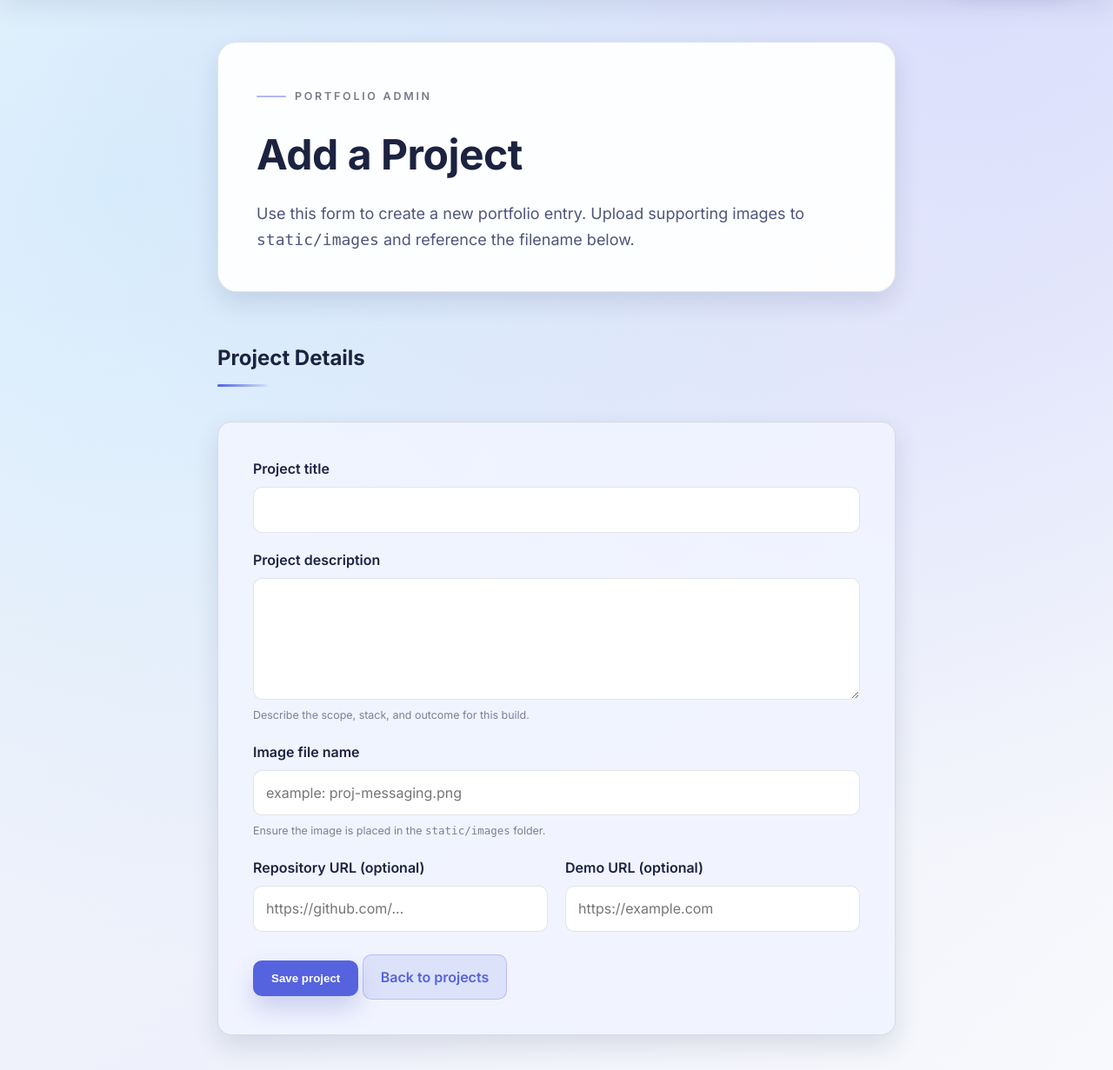
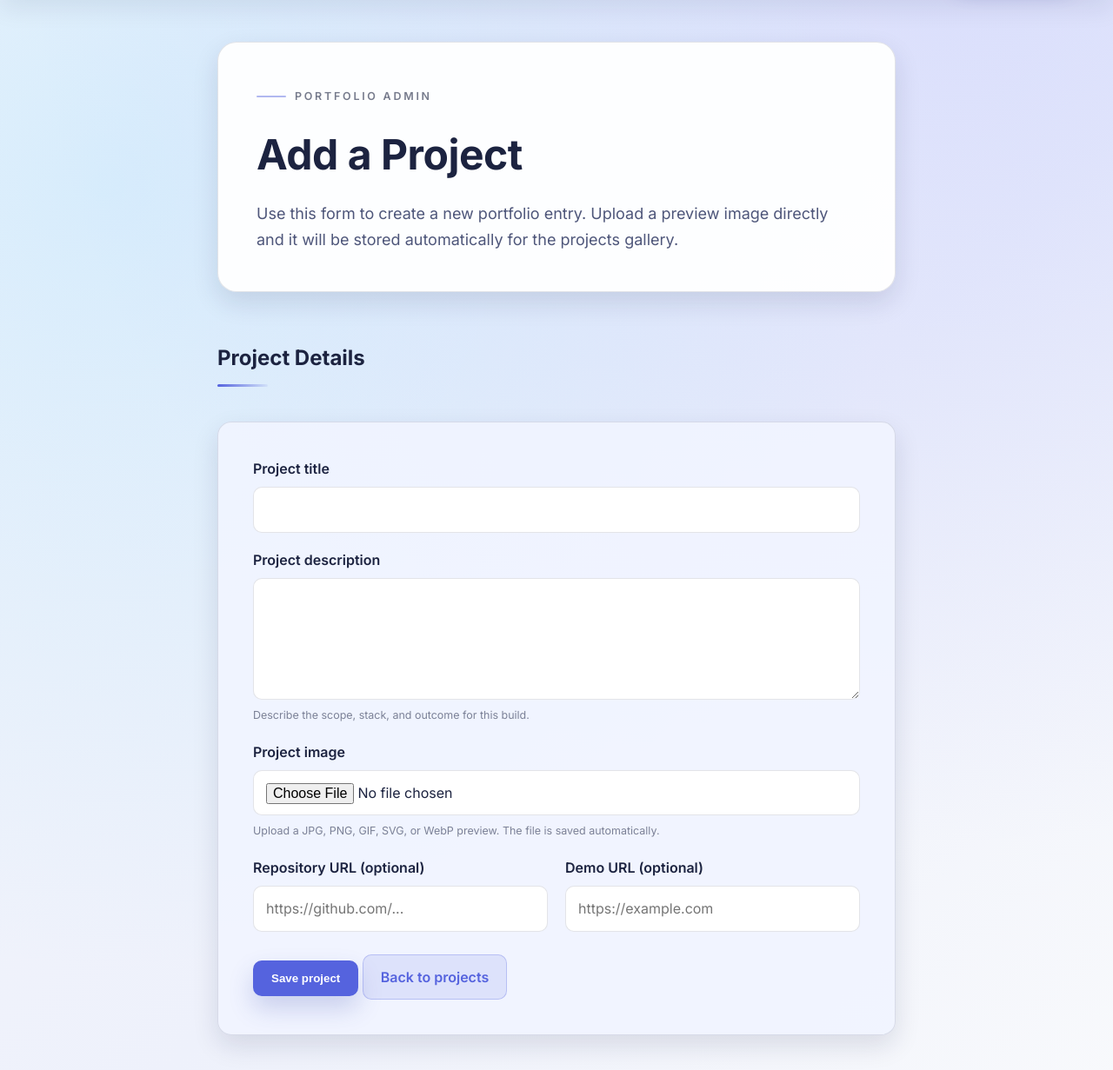
Before and after one commit to aaresoli/personal-website-flask, a Flask app: page /contact in a window 1280 px wide. Shown: the part 79-1310 px from the top of the page at 87% size. Run offline with Flask 3, Linux system fonts and the light colour scheme.

Commit message:
Enable project image uploads from form

```diff
--- a/app.py
+++ b/app.py
@@ -1,12 +1,27 @@
 """Flask application that serves the personal website via Jinja templates."""
 
+from pathlib import Path
+from uuid import uuid4
+
 from flask import Flask, redirect, render_template, request, url_for
+from werkzeug.utils import secure_filename
 
 import DAL
 
 DAL.init_db()
 
 app = Flask(__name__)
+
+UPLOAD_FOLDER = Path(app.root_path) / "static" / "images"
+ALLOWED_IMAGE_EXTENSIONS = {
+    "png",
+    "jpg",
+    "jpeg",
+    "gif",
+    "webp",
+    "svg",
+}
+UPLOAD_FOLDER.mkdir(parents=True, exist_ok=True)
 
 
 @app.route("/")
@@ -42,18 +57,37 @@ def contact():
     if request.method == "POST":
         title = request.form.get("title", "").strip()
         description = request.form.get("description", "").strip()
-        image_file_name = request.form.get("image_file_name", "").strip()
         repo_url = request.form.get("repo_url", "").strip() or None
         demo_url = request.form.get("demo_url", "").strip() or None
         form_data = {
             "title": title,
             "description": description,
-            "image_file_name": image_file_name,
             "repo_url": repo_url or "",
             "demo_url": demo_url or "",
         }
+        image_file = request.files.get("image_file")
+        image_file_name = None
 
-        if title and description and image_file_name:
+        image_target_path = None
+        if image_file and image_file.filename:
+            original_name = secure_filename(image_file.filename)
+            suffix = Path(original_name).suffix.lower()
+            extension = suffix.lstrip(".")
+            if extension not in ALLOWED_IMAGE_EXTENSIONS:
+                form_error = (
+                    "Please upload an image file (png, jpg, jpeg, gif, webp, or svg)."
+                )
+            else:
+                image_file_name = f"{uuid4().hex}{suffix}"
+                image_target_path = UPLOAD_FOLDER / image_file_name
+        else:
+            form_error = "An image file is required."
+
+        if not title or not description:
+            form_error = form_error or "Please complete the title and description."
+
+        if not form_error and image_file_name and image_target_path:
+            image_file.save(image_target_path)
             DAL.insert_project(
                 title=title,
                 description=description,
@@ -62,7 +96,6 @@ def contact():
                 demo_url=demo_url,
             )
             return redirect(url_for("projects"))
-        form_error = "Please provide a title, description, and image file name."
 
     return render_template(
         "contact.html",
--- a/templates/contact.html
+++ b/templates/contact.html
@@ -9,8 +9,8 @@
     <p class="page-kicker">Portfolio Admin</p>
     <h1>Add a Project</h1>
     <p class="page-lead">
-      Use this form to create a new portfolio entry. Upload supporting images to
-      <code>static/images</code> and reference the filename below.
+      Use this form to create a new portfolio entry. Upload a preview image directly and it
+      will be stored automatically for the projects gallery.
     </p>
   </header>
 
@@ -19,7 +19,7 @@
     {% if form_error %}
     <div class="alert alert-error" role="alert">{{ form_error }}</div>
     {% endif %}
-    <form id="projectForm" class="form" action="{{ url_for('contact') }}" method="post" novalidate>
+    <form id="projectForm" class="form" action="{{ url_for('contact') }}" method="post" enctype="multipart/form-data" novalidate>
       <div class="form-field">
         <label for="title">Project title</label>
         <input id="title" name="title" type="text" required value="{{ form_data.get('title', '') }}">
@@ -30,16 +30,9 @@
         <small class="hint">Describe the scope, stack, and outcome for this build.</small>
       </div>
       <div class="form-field">
-        <label for="image_file_name">Image file name</label>
-        <input
-          id="image_file_name"
-          name="image_file_name"
-          type="text"
-          placeholder="example: proj-messaging.png"
-          required
-          value="{{ form_data.get('image_file_name', '') }}"
-        >
-        <small class="hint">Ensure the image is placed in the <code>static/images</code> folder.</small>
+        <label for="image_file">Project image</label>
+        <input id="image_file" name="image_file" type="file" accept="image/*" required>
+        <small class="hint">Upload a JPG, PNG, GIF, SVG, or WebP preview. The file is saved automatically.</small>
       </div>
       <div class="grid-2">
         <div class="form-field">
```
Also changed, not shown: .prompt/dev_notes.md, README.md.
